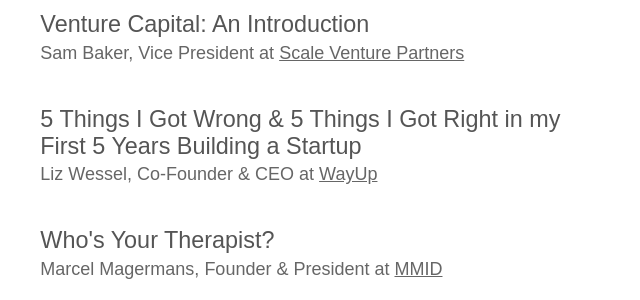
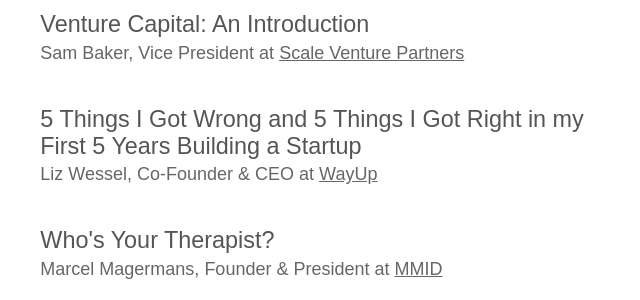
Before and after one commit to startupatbrown/startupatbrown.github.io, a Jekyll site: the page built from index.html, in a window 1280 px wide and 900 px high, scrolled down 5544 px. Shown: the part 154-454 px from the top of the window, without its empty margins (444-1084 px from the left). Built offline with Jekyll 4.4.1, drawn with Linux system fonts in a browser that asks for light colours; nearby versions of some CDN libraries; library files that are not in the unit come from our copies.

Commit message:
replace & with and for Liz Wessel's workshop

```diff
--- a/index.html
+++ b/index.html
@@ -341,7 +341,7 @@
           <h3>Venture Capital: An Introduction</h3>
           <p>Sam Baker, Vice President at <a href="https://www.scalevp.com/">Scale Venture Partners</a></p>
 
-          <h3>5 Things I Got Wrong & 5 Things I Got Right in my First 5 Years Building a Startup</h3>
+          <h3>5 Things I Got Wrong and 5 Things I Got Right in my First 5 Years Building a Startup</h3>
           <p>Liz Wessel, Co-Founder & CEO at <a href="https://www.wayup.com/">WayUp</a></p>
 
           <h3>Who's Your Therapist?</h3>
```
